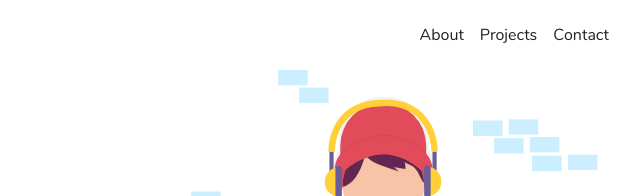
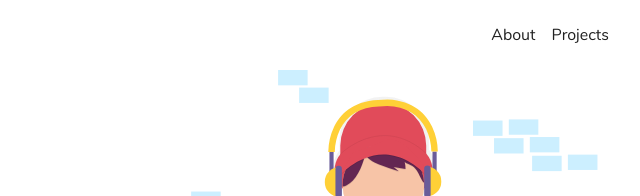
Before and after one commit to saisk08/portfolio-src, a Gatsby site: page / in a window 1280 px wide. Shown: the top 196 px of the page, 543-1183 px from the left. Built offline with nearby package versions, Linux system fonts and the light colour scheme; Gatsby itself is replaced by a stand-in of ours.

Commit message:
Remove navbar link to contact

```diff
--- a/src/components/theme/Header/NavbarLinks/index.jsx
+++ b/src/components/theme/Header/NavbarLinks/index.jsx
@@ -6,7 +6,6 @@ const NavbarLinks = ({ desktop }) => (
   <Wrapper desktop={desktop}>
     <AnchorLink href="#about">About</AnchorLink>
     <AnchorLink href="#projects">Projects</AnchorLink>
-    <AnchorLink href="#contact">Contact</AnchorLink>
   </Wrapper>
 );
 
```
